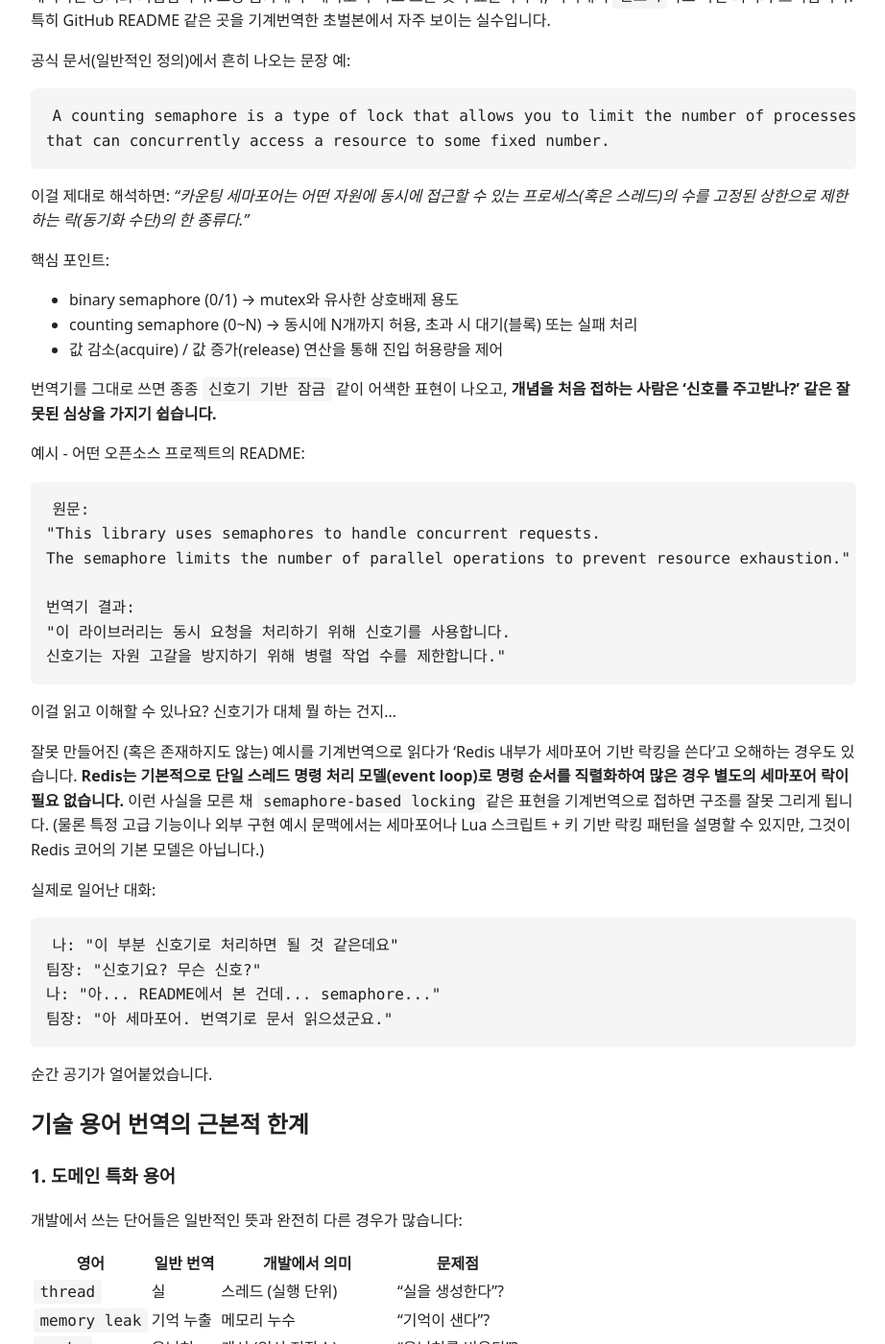
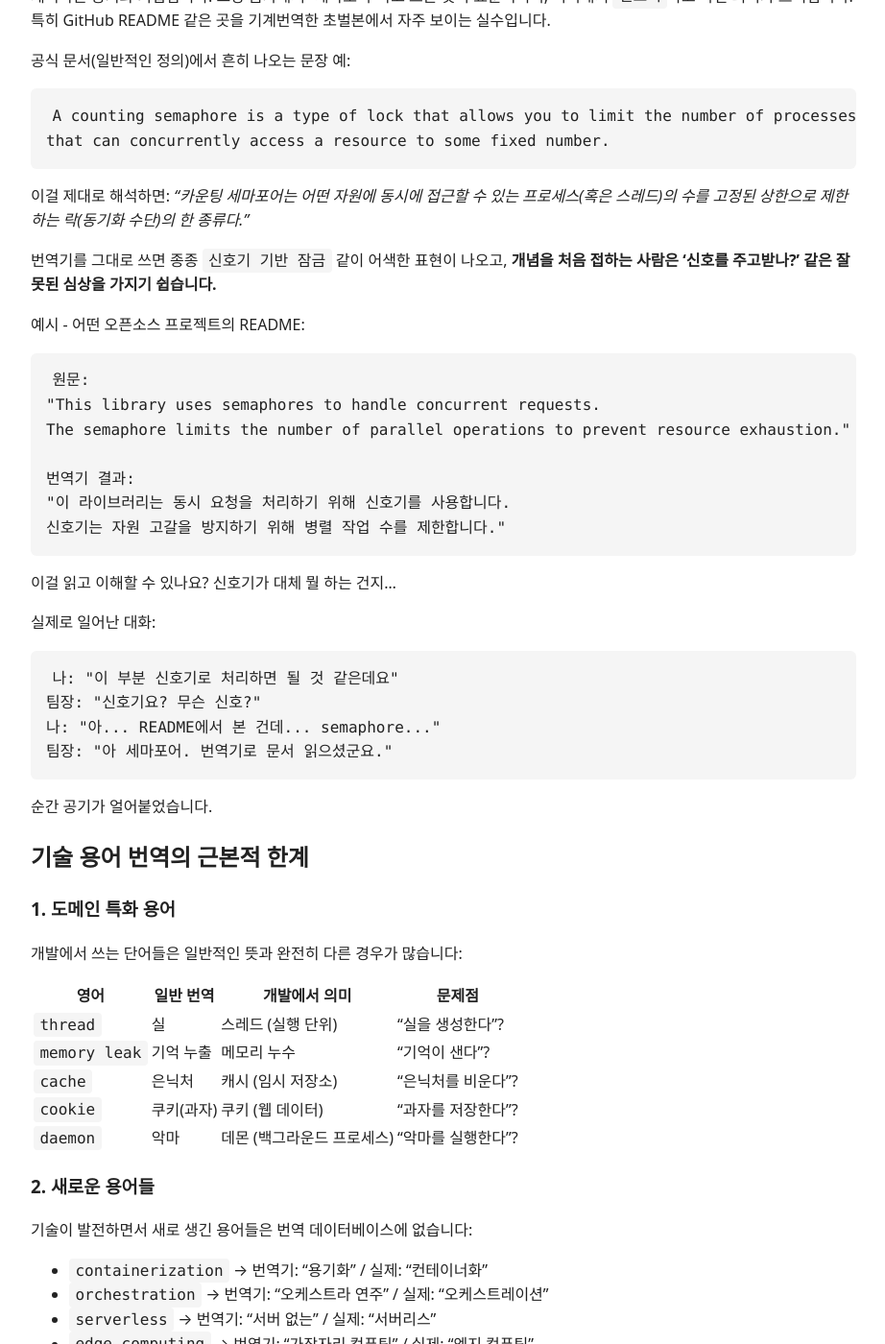
Before and after one commit to VectorSophie/english-for-it, a Jekyll site: the page built from 02. 번역기의 배신.md, in a window 1280 px wide and 1400 px high, scrolled down 1170 px. Shown: the whole window at 96% size, without its empty margins (178-1100 px from the left). Built offline with Jekyll 4.4.1, drawn with Linux system fonts in a browser that asks for light colours.

Commit message:
Remove redundant explanations of semaphore types and clarify misconceptions in technical documentation

````diff
--- a/02. 번역기의 배신.md
+++ b/02. 번역기의 배신.md
@@ -53,11 +53,6 @@ that can concurrently access a resource to some fixed number.
 ```
 이걸 제대로 해석하면: *“카운팅 세마포어는 어떤 자원에 동시에 접근할 수 있는 프로세스(혹은 스레드)의 수를 고정된 상한으로 제한하는 락(동기화 수단)의 한 종류다.”*
 
-핵심 포인트:
-- binary semaphore (0/1) → mutex와 유사한 상호배제 용도
-- counting semaphore (0~N) → 동시에 N개까지 허용, 초과 시 대기(블록) 또는 실패 처리
-- 값 감소(acquire) / 값 증가(release) 연산을 통해 진입 허용량을 제어
-
 번역기를 그대로 쓰면 종종 `신호기 기반 잠금` 같이 어색한 표현이 나오고, **개념을 처음 접하는 사람은 ‘신호를 주고받나?’ 같은 잘못된 심상을 가지기 쉽습니다.**
 
 예시 - 어떤 오픈소스 프로젝트의 README:
@@ -72,8 +67,6 @@ The semaphore limits the number of parallel operations to prevent resource exhau
 ```
 
 이걸 읽고 이해할 수 있나요? 신호기가 대체 뭘 하는 건지...
-
-잘못 만들어진 (혹은 존재하지도 않는) 예시를 기계번역으로 읽다가 ‘Redis 내부가 세마포어 기반 락킹을 쓴다’고 오해하는 경우도 있습니다. **Redis는 기본적으로 단일 스레드 명령 처리 모델(event loop)로 명령 순서를 직렬화하여 많은 경우 별도의 세마포어 락이 필요 없습니다.** 이런 사실을 모른 채 `semaphore-based locking` 같은 표현을 기계번역으로 접하면 구조를 잘못 그리게 됩니다. (물론 특정 고급 기능이나 외부 구현 예시 문맥에서는 세마포어나 Lua 스크립트 + 키 기반 락킹 패턴을 설명할 수 있지만, 그것이 Redis 코어의 기본 모델은 아닙니다.)
 
 실제로 일어난 대화:
 ```
````
